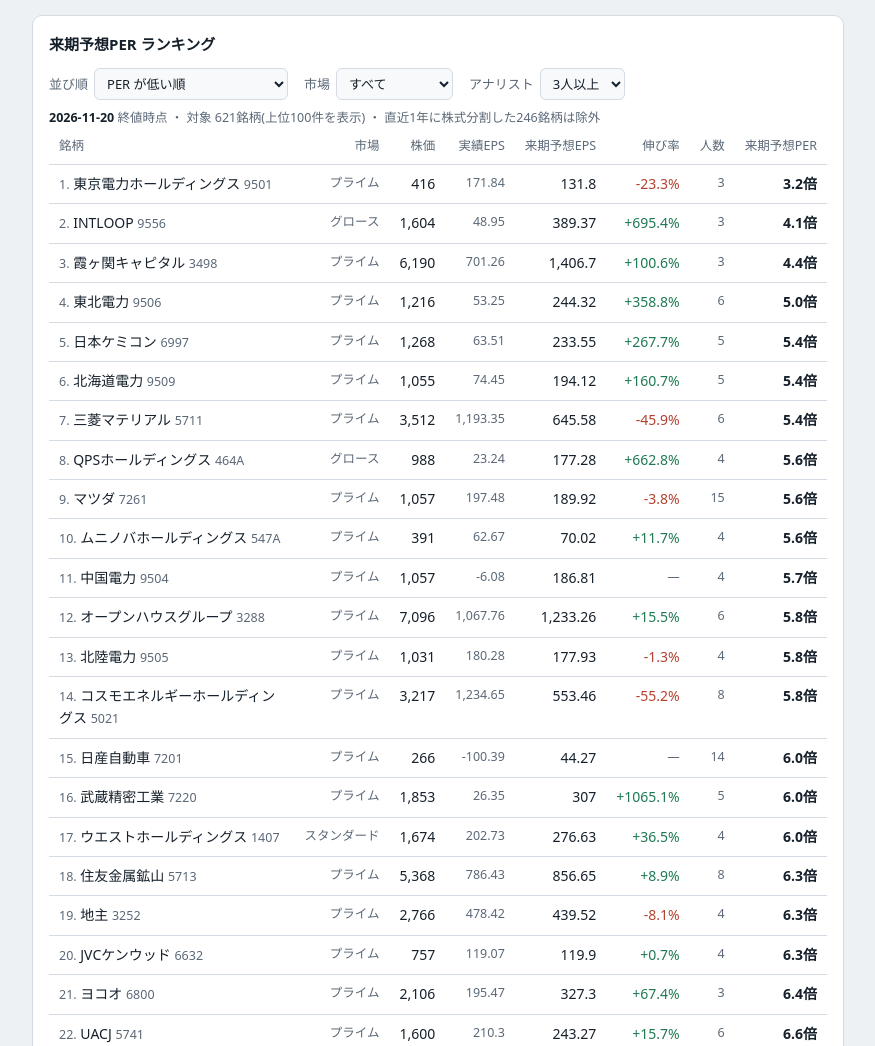
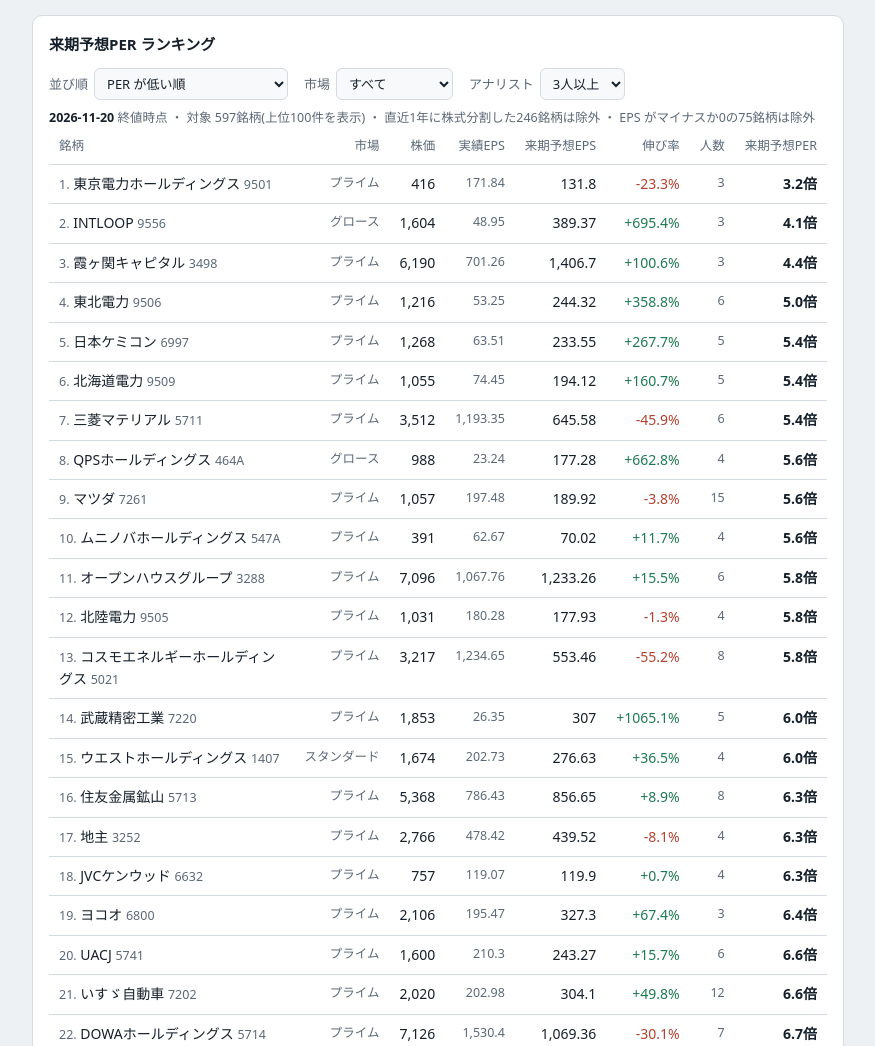
Before and after one commit to kgwata528-png/stock-forecast, a plain HTML site: page index.html in a window 1280 px wide. Shown: the part 10023-11069 px from the top of the page, without its empty margins (370-1245 px from the left). Drawn offline with Linux system fonts and the light colour scheme; a web font is replaced by a local one.

Commit message:
来期予想PERランキング: 実績EPS か来期予想EPS がマイナスか0の銘柄を除外
Co-Authored-By: Claude Opus 5.5 <noreply@anthropic.com>

```diff
--- a/index.html
+++ b/index.html
@@ -428,7 +428,7 @@ header { display:flex; align-items:flex-start; justify-content:space-between; ga
         </div>
         <p class="hint" id="peinfo">読み込み中…</p>
         <div class="tw" id="petable"></div>
-        <p class="hint">東証上場の全銘柄のうち、Yahoo Finance に来期のアナリスト予想EPS がある銘柄について、来期予想PER = 株価 ÷ 来期予想EPS を並べています。来期は今の決算期の次の期です(3月決算なら翌々年3月期)。予想EPS がマイナスの銘柄、決算通貨が円でない銘柄、直近1年に株式分割した銘柄(EPS に分割前の値が混ざることがある)は除いています。伸び率 = 来期予想EPS ÷ 実績EPS(直近12ヶ月)− 1 で、実績EPS がマイナスの銘柄では表示しません。GitHub Actions で平日の夕方に自動更新します。行を選ぶとその銘柄を読み込みます。</p>
+        <p class="hint">東証上場の全銘柄のうち、Yahoo Finance に来期のアナリスト予想EPS がある銘柄について、来期予想PER = 株価 ÷ 来期予想EPS を並べています。来期は今の決算期の次の期です(3月決算なら翌々年3月期)。実績EPS か来期予想EPS がマイナスか0の銘柄、決算通貨が円でない銘柄、直近1年に株式分割した銘柄(EPS に分割前の値が混ざることがある)は除いています。伸び率 = 来期予想EPS ÷ 実績EPS(直近12ヶ月)− 1 です。GitHub Actions で平日の夕方に自動更新します。行を選ぶとその銘柄を読み込みます。</p>
       </section>
 
       <section class="panel" aria-labelledby="h-sc" id="sc">
@@ -766,10 +766,10 @@ header { display:flex; align-items:flex-start; justify-content:space-between; ga
     $('epsstats').innerHTML =
       tile('実績EPS(直近12ヶ月)', eps(d.eps))+
       tile('実績PER', per(d.eps))+
-      tile('来期予想EPS', eps(d.fwd)+(d.fwd!=null && d.eps>0 ? ' <span class="dim">'+pct(d.fwd/d.eps-1)+'</span>' : '')+
+      tile('来期予想EPS', eps(d.fwd)+(d.fwd>0 && d.eps>0 ? ' <span class="dim">'+pct(d.fwd/d.eps-1)+'</span>' : '')+
         (d.fwd!=null ? '<br><span class="dim">'+(d.fwdEnd ? esc(d.fwdEnd.slice(0,7).replace('-','年'))+'月期' : '')+(d.fwdN ? ' ・ '+d.fwdN+'人の予想' : '')+'</span>' : ''), d.fwd!=null)+
       tile('来期予想PER', per(d.fwd));
-    $('epsnote').innerHTML = 'Yahoo Finance の値です。PER = 株価('+fmtP(p.S0)+')÷ EPS。来期予想EPS はアナリスト予想の平均で、括弧内は実績EPSからの伸び率です。'+
+    $('epsnote').innerHTML = 'Yahoo Finance の値です。PER = 株価('+fmtP(p.S0)+')÷ EPS。来期予想EPS はアナリスト予想の平均で、括弧内は実績EPSからの伸び率です(どちらかがマイナスか0のときは出しません)。'+
       (d.fwd==null ? 'アナリスト予想が無い銘柄は来期予想を表示できません。' : '')+(jpy ? '' : '決算通貨が株価と異なるため PER は表示していません。')+'EPS がマイナスのときは PER を表示しません。株式分割の直後は EPS が分割前の値のままのことがあるので注意してください。';
   }
 
@@ -1397,22 +1397,23 @@ header { display:flex; align-items:flex-start; justify-content:space-between; ga
     var o = $('pe-o').value, mk = $('pe-mk').value, minN = +$('pe-n').value, LIMIT = 100, rows = [];
     // items: [コード, 名前, 市場, 株価, 実績EPS, 来期予想EPS, 来期予想PER, 予想アナリスト数, 来期の決算期末, 決算通貨, 最後の株式分割日]
     // 直近1年に株式分割した銘柄は、EPS が分割前の値のことがあるので除く
-    var cut = new Date(Date.parse(j.asof) - 365*86400000).toISOString().slice(0,10), nSplit = 0;
+    var cut = new Date(Date.parse(j.asof) - 365*86400000).toISOString().slice(0,10), nSplit = 0, nNeg = 0;
     j.items.forEach(function(x){
       if(x[10] && x[10]>cut){ nSplit++; return; }
+      // 実績EPS・来期予想EPS のどちらかがマイナスか0の銘柄は、伸び率に意味が無いので除く
+      if(!(x[4]>0 && x[5]>0)){ if(x[5]!=null) nNeg++; return; }
       if(x[6]>0 && (x[7]||0)>=minN && (!mk || x[2]===mk))
-        rows.push({ code:x[0], name:x[1], market:x[2], price:x[3], eps:x[4], fwd:x[5], per:x[6], n:x[7], end:x[8], g: x[4]>0 ? x[5]/x[4]-1 : null });
+        rows.push({ code:x[0], name:x[1], market:x[2], price:x[3], eps:x[4], fwd:x[5], per:x[6], n:x[7], end:x[8], g: x[5]/x[4]-1 });
     });
-    if(o==='grow') rows = rows.filter(function(x){ return x.g!=null; });
     rows.sort(o==='low' ? function(a,b){ return a.per-b.per; } : o==='high' ? function(a,b){ return b.per-a.per; } : function(a,b){ return b.g-a.g; });
-    $('peinfo').innerHTML = '<b>'+esc(j.asof)+'</b> 終値時点 ・ 対象 '+rows.length+'銘柄(上位'+Math.min(LIMIT, rows.length)+'件を表示)'+(nSplit ? ' ・ 直近1年に株式分割した'+nSplit+'銘柄は除外' : '');
+    $('peinfo').innerHTML = '<b>'+esc(j.asof)+'</b> 終値時点 ・ 対象 '+rows.length+'銘柄(上位'+Math.min(LIMIT, rows.length)+'件を表示)'+(nSplit ? ' ・ 直近1年に株式分割した'+nSplit+'銘柄は除外' : '')+(nNeg ? ' ・ EPS がマイナスか0の'+nNeg+'銘柄は除外' : '');
     if(!rows.length){ $('petable').innerHTML = '<div class="empty" style="padding:20px 0">該当する銘柄はありません。</div>'; return; }
-    function e2(v){ return v==null ? '—' : nf2.format(v); }
+    function e2(v){ return nf2.format(v); }
     $('petable').innerHTML = '<table><thead><tr><th>銘柄</th><th class="xs-hide">市場</th><th>株価</th><th class="xs-hide">実績EPS</th><th>来期予想EPS</th><th class="xs-hide">伸び率</th><th class="xs-hide">人数</th><th>来期予想PER</th></tr></thead><tbody>'+
       rows.slice(0, LIMIT).map(function(x, i){
-        return '<tr class="clk" tabindex="0" data-code="'+esc(x.code)+'" data-name="'+esc(x.name)+'"><td style="white-space:normal;min-width:9em"><span class="dim">'+(i+1)+'.</span> '+esc(x.name)+' <span class="dim">'+esc(x.code)+'</span><span class="dim xs-only">'+esc(x.market)+' ・ '+x.n+'人'+(x.g!=null ? ' ・ 伸び '+pct(x.g) : '')+'</span></td>'+
+        return '<tr class="clk" tabindex="0" data-code="'+esc(x.code)+'" data-name="'+esc(x.name)+'"><td style="white-space:normal;min-width:9em"><span class="dim">'+(i+1)+'.</span> '+esc(x.name)+' <span class="dim">'+esc(x.code)+'</span><span class="dim xs-only">'+esc(x.market)+' ・ '+x.n+'人 ・ 伸び '+pct(x.g)+'</span></td>'+
           '<td class="dim xs-hide">'+esc(x.market)+'</td><td>'+fmtP(x.price)+'</td><td class="dim xs-hide">'+e2(x.eps)+'</td><td>'+e2(x.fwd)+'</td>'+
-          '<td class="xs-hide '+(x.g==null ? 'dim' : x.g<0 ? 'lo' : 'hi')+'">'+(x.g==null ? '—' : pct(x.g))+'</td><td class="dim xs-hide">'+x.n+'</td>'+
+          '<td class="xs-hide '+(x.g<0 ? 'lo' : 'hi')+'">'+pct(x.g)+'</td><td class="dim xs-hide">'+x.n+'</td>'+
           '<td><b>'+x.per.toFixed(1)+'倍</b></td></tr>';
       }).join('')+'</tbody></table>';
   }
```
